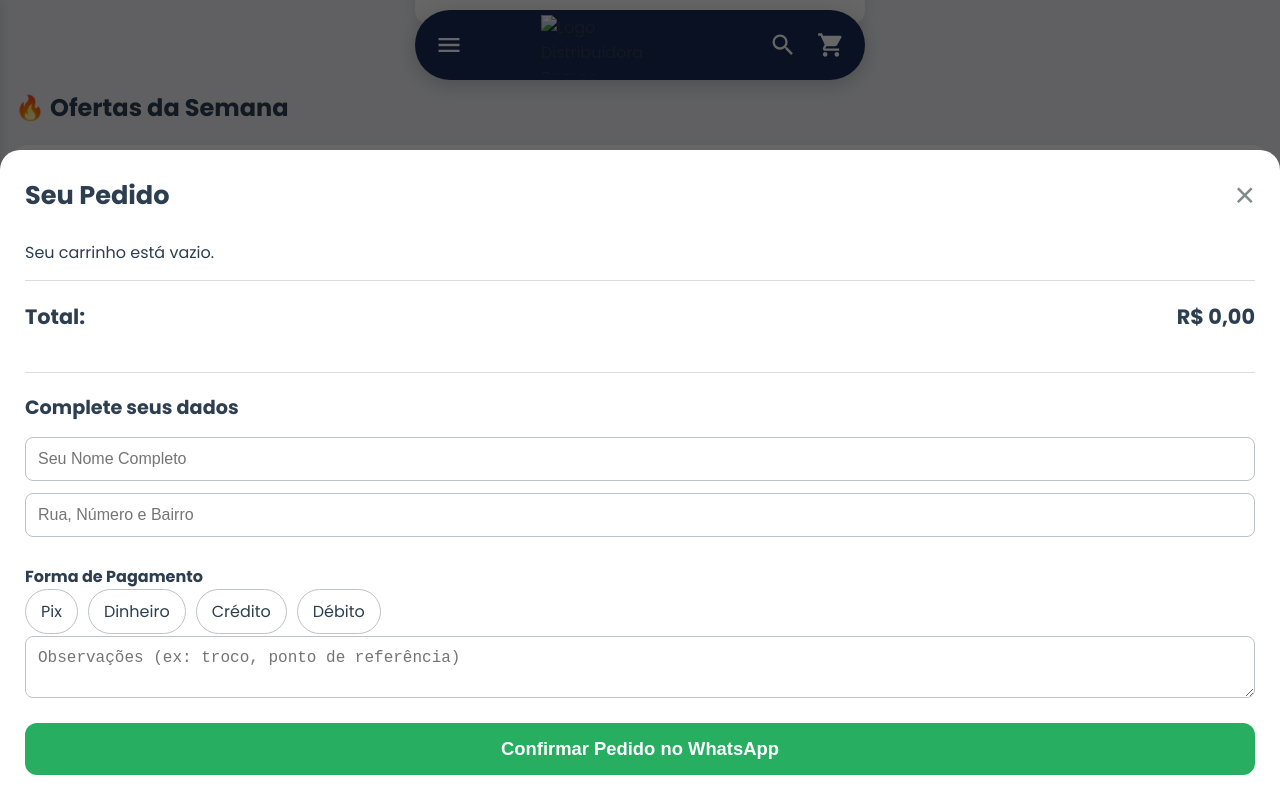
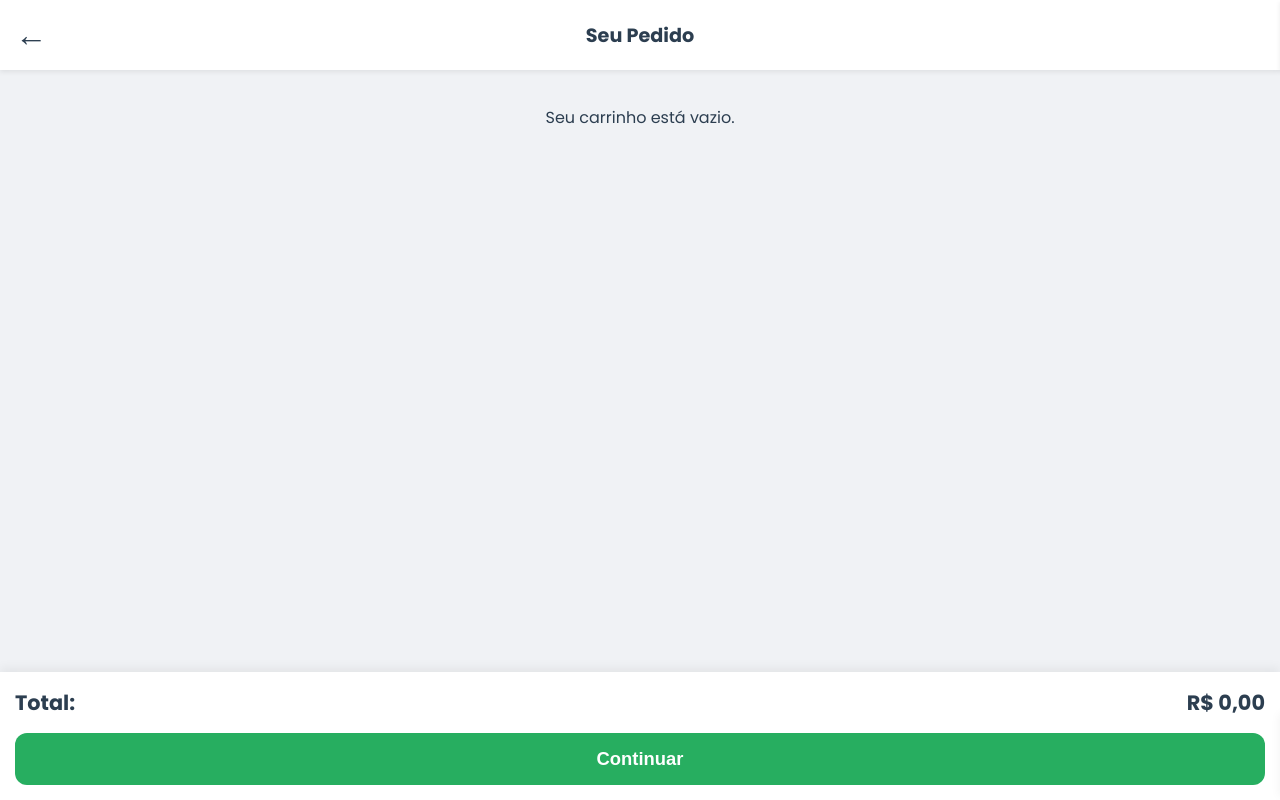
Before and after one commit to Aeluisf/Distribuidora_Ramos, a plain HTML site: page index.html in a window 1280 px wide. Both pictures are taken after a click on the link 831 px from the left and 45 px from the top of the page. Drawn offline with Linux system fonts and the light colour scheme.

Commit message:
Add files via upload

```diff
--- a/css/style.css
+++ b/css/style.css
@@ -362,34 +362,191 @@ h2 { font-size: 1.5rem; color: var(--dark-text); margin-bottom: 20px; font-weigh
 .product-pricing { margin-top: auto; display: flex; justify-content: space-between; align-items: center; }
 .add-to-cart-btn:hover { background-color: #16a085; transform: scale(1.05); }
 
-/* --- MODAL DO CARRINHO --- */
-.cart-modal-overlay { position: fixed; top: 0; left: 0; width: 100%; height: 100%; background: rgba(0,0,0,0.6); z-index: 1000; opacity: 0; visibility: hidden; transition: opacity 0.3s ease; }
-.cart-modal-overlay.visible { opacity: 1; visibility: visible; }
-.cart-modal { position: fixed; bottom: 0; left: 0; width: 100%; max-height: 90vh; background: var(--white); z-index: 1001; border-top-left-radius: 20px; border-top-right-radius: 20px; padding: 25px; transform: translateY(100%); transition: transform 0.3s ease; display: flex; flex-direction: column; }
-.cart-modal.visible { transform: translateY(0); }
-.cart-modal-header { display: flex; justify-content: space-between; align-items: center; margin-bottom: 25px; flex-shrink: 0; }
-.cart-modal-header h2 { margin: 0; font-size: 1.6rem; }
-.close-cart-btn { background: none; border: none; font-size: 2.2rem; cursor: pointer; color: #7f8c8d; }
-.cart-items-container { overflow-y: auto; -webkit-overflow-scrolling: touch; flex-grow: 1; }
-.cart-item { display: flex; align-items: center; padding: 10px 0; border-bottom: 1px solid #ebf0f2; }
-.cart-item:last-child { border-bottom: none; }
-.cart-item-img { width: 70px; height: 70px; object-fit: contain; margin-right: 15px; }
-.cart-item-info { flex-grow: 1; }
-.cart-item-name { font-weight: 600; }
-.cart-item-controls { display: flex; align-items: center; gap: 10px; }
-.quantity-btn { background: #e0e6ed; border: none; width: 35px; height: 35px; border-radius: 50%; font-size: 1.3rem; cursor: pointer; }
-.cart-modal-summary { display: flex; justify-content: space-between; padding: 20px 0; border-top: 1px solid #dcdcdc; font-size: 1.3rem; font-weight: 700; margin-top: 15px; flex-shrink: 0; }
-.customer-info { padding-top: 20px; border-top: 1px solid #dcdcdc; margin-top: 20px; flex-shrink: 0; }
+/* --- ESTILOS PARA O CARRINHO DE PÁGINA INTEIRA EM 2 ETAPAS --- */
+.cart-page {
+    position: fixed;
+    top: 0;
+    left: 0;
+    width: 100%;
+    height: 100%;
+    background-color: var(--white);
+    z-index: 1100;
+    transform: translateX(100%);
+    transition: transform 0.35s ease-in-out;
+    overflow: hidden;
+}
+
+.cart-page.visible {
+    transform: translateX(0);
+}
+
+.cart-view-container {
+    position: absolute;
+    top: 0;
+    left: 0;
+    width: 100%;
+    height: 100%;
+    background-color: var(--white);
+    display: flex;
+    flex-direction: column;
+    transition: transform 0.35s ease-in-out;
+}
+
+#cart-checkout-view {
+    transform: translateX(100%);
+}
+
+#cart-checkout-view.active {
+    transform: translateX(0);
+}
+.cart-view-container.active {
+    transform: translateX(0);
+}
+
+
+.cart-view-container.exit-left {
+    transform: translateX(-100%);
+}
+
+.cart-page-header {
+    padding: 0 15px;
+    display: flex;
+    align-items: center;
+    box-shadow: 0 2px 5px rgba(0,0,0,0.08);
+    position: relative;
+    justify-content: center;
+    height: 70px;
+    flex-shrink: 0;
+    background-color: var(--white);
+}
+
+.cart-page-header h2 {
+    margin: 0;
+    font-size: 1.2rem;
+}
+
+.cart-page-header .back-btn {
+    background: none;
+    border: none;
+    font-size: 2rem;
+    color: var(--dark-text);
+    cursor: pointer;
+    position: absolute;
+    left: 15px;
+}
+
+.cart-page-body {
+    overflow-y: auto;
+    flex-grow: 1;
+    padding: 15px;
+    background-color: var(--light-gray);
+}
+
+.checkout-body {
+    overflow-y: auto;
+    flex-grow: 1;
+    padding: 15px;
+    background-color: var(--light-gray);
+}
+
+.cart-item {
+    background-color: var(--white);
+    padding: 10px;
+    border-radius: var(--border-radius);
+    margin-bottom: 10px;
+    box-shadow: 0 2px 8px rgba(0,0,0,0.05);
+    display: flex;
+    align-items: center;
+}
+
+.cart-item-img {
+    width: 70px;
+    height: 70px;
+    object-fit: contain;
+    margin-right: 15px;
+}
+.cart-item-info {
+    flex-grow: 1;
+}
+.cart-item-name {
+    font-weight: 600;
+}
+.cart-item-controls {
+    display: flex;
+    align-items: center;
+    gap: 10px;
+}
+.quantity-btn {
+    background: #e0e6ed;
+    border: none;
+    width: 35px;
+    height: 35px;
+    border-radius: 50%;
+    font-size: 1.3rem;
+    cursor: pointer;
+}
+
+.customer-info {
+    background-color: var(--white);
+    padding: 20px;
+    border-radius: var(--border-radius);
+}
+
 .customer-info h3 { font-size: 1.2rem; margin-bottom: 15px; }
 .customer-info form { display: flex; flex-direction: column; gap: 12px; }
 .customer-info input, .customer-info textarea { width: 100%; padding: 12px; border: 1px solid #bdc3c7; border-radius: 8px; font-size: 1rem; }
-.confirm-order-btn { background: var(--success-color); color: var(--white); border: none; padding: 15px; width: 100%; border-radius: var(--border-radius); font-size: 1.15rem; font-weight: 700; cursor: pointer; margin-top: 25px; flex-shrink: 0; }
 .payment-method-section { margin-top: 15px; }
-.payment-method-title { font-weight: 600; margin-bottom: 10px; }
-.payment-options { display: flex; flex-wrap: wrap; gap: 10px; }
+
+.payment-method-title {
+    font-weight: 600;
+    margin-bottom: 15px;
+}
+
+/* CORREÇÃO DO ESPAÇAMENTO AQUI */
+.payment-options {
+    display: flex;
+    flex-wrap: wrap;
+}
+.payment-option {
+    margin-right: 8px;
+    margin-bottom: 10px;
+}
+
 .payment-option input[type="radio"] { position: absolute; opacity: 0; }
 .payment-option label { padding: 10px 15px; border: 1px solid #bdc3c7; border-radius: 25px; cursor: pointer; }
 .payment-option input[type="radio"]:checked + label { background-color: var(--dark-text); border-color: var(--dark-text); color: var(--white); }
+
+.cart-page-footer {
+    background-color: var(--white);
+    padding: 15px;
+    padding-bottom: calc(15px + env(safe-area-inset-bottom));
+    box-shadow: 0 -4px 10px rgba(0,0,0,0.06);
+    flex-shrink: 0;
+}
+
+.cart-page-footer .cart-modal-summary {
+    padding: 0;
+    border-top: none;
+    margin: 0;
+    margin-bottom: 15px;
+    display: flex;
+    justify-content: space-between;
+    font-size: 1.3rem;
+    font-weight: 700;
+}
+
+.cart-page-footer .confirm-order-btn {
+    margin-top: 0;
+    width: 100%;
+    background: var(--success-color);
+    color: var(--white);
+    border: none;
+    padding: 15px;
+    border-radius: var(--border-radius);
+    font-size: 1.15rem;
+    font-weight: 700;
+    cursor: pointer;
+}
 
 @media (min-width: 768px) {
     .main-header, .bottom-nav { left: 50%; transform: translateX(-50%); max-width: 450px; }
--- a/index.html
+++ b/index.html
@@ -17,7 +17,7 @@
                 <svg viewBox="0 0 24 24"><path d="M3 18h18v-2H3v2zm0-5h18v-2H3v2zm0-7v2h18V6H3z"></path></svg>
             </div>
             <div class="header-logo">
-                <img src="images/minha_logo.png" alt="Logo Distribuidora Ramos" class="logo-img">
+                <img src="images/logo2.png" alt="Logo Distribuidora Ramos" class="logo-img">
             </div>
             <div class="header-actions">
                 <div id="header-search-icon" class="header-icon">
@@ -91,7 +91,7 @@
     <div id="side-menu-overlay" class="side-menu-overlay"></div>
     <div id="side-menu" class="side-menu">
         <div class="side-menu-header">
-            <img src="images/minha_logo.png" alt="Logo Distribuidora Ramos" class="logo-img-side">
+            <img src="images/logo2.png" alt="Logo Distribuidora Ramos" class="logo-img-side">
             <button id="close-side-menu-btn" class="close-side-menu-btn">&times;</button>
         </div>
         <nav class="side-menu-nav">
@@ -104,14 +104,54 @@
         </div>
     </div>
 
-    <div id="cart-modal-overlay" class="cart-modal-overlay"></div>
-    <div id="cart-modal" class="cart-modal">
-        <div class="cart-modal-header"><h2>Seu Pedido</h2><button id="close-cart-btn" class="close-cart-btn">&times;</button></div>
-        <div id="cart-items-container" class="cart-items-container"></div>
-        <div class="cart-modal-summary"><strong>Total:</strong><strong id="cart-total-price">R$ 0,00</strong></div>
-        <div class="customer-info"><h3>Complete seus dados</h3><form id="customer-form"><input type="text" id="customer-name" placeholder="Seu Nome Completo" required><input type="text" id="customer-address" placeholder="Rua, Número e Bairro" required><div class="payment-method-section"><h4 class="payment-method-title">Forma de Pagamento</h4><div class="payment-options"><div class="payment-option"><input type="radio" id="payment-pix" name="payment-method" value="Pix" required><label for="payment-pix">Pix</label></div><div class="payment-option"><input type="radio" id="payment-dinheiro" name="payment-method" value="Dinheiro"><label for="payment-dinheiro">Dinheiro</label></div><div class="payment-option"><input type="radio" id="payment-credito" name="payment-method" value="Cartão de Crédito"><label for="payment-credito">Crédito</label></div><div class="payment-option"><input type="radio" id="payment-debito" name="payment-method" value="Cartão de Débito"><label for="payment-debito">Débito</label></div></div></div><textarea id="customer-obs" placeholder="Observações (ex: troco, ponto de referência)"></textarea></form></div>
-        <button id="confirm-order-btn" class="confirm-order-btn">Confirmar Pedido no WhatsApp</button>
-    </div>
+    <section id="cart-page" class="cart-page">
+
+        <div id="cart-items-view" class="cart-view-container active">
+            <div class="cart-page-header">
+                <button id="close-cart-page-btn" class="back-btn">&larr;</button>
+                <h2>Seu Pedido</h2>
+            </div>
+            <div id="cart-items-container" class="cart-page-body">
+                </div>
+            <div class="cart-page-footer">
+                <div class="cart-modal-summary">
+                    <strong>Total:</strong>
+                    <strong id="cart-total-price">R$ 0,00</strong>
+                </div>
+                <button id="go-to-checkout-btn" class="confirm-order-btn">Continuar</button>
+            </div>
+        </div>
+
+        <div id="cart-checkout-view" class="cart-view-container">
+            <div class="cart-page-header">
+                <button id="back-to-items-btn" class="back-btn">&larr;</button>
+                <h2>Complete os Dados</h2>
+            </div>
+            <div class="checkout-body">
+                <div class="customer-info">
+                    <h3>Dados para Entrega</h3>
+                    <form id="customer-form">
+                        <input type="text" id="customer-name" placeholder="Seu Nome Completo" required>
+                        <input type="text" id="customer-address" placeholder="Rua, Número e Bairro" required>
+                        <div class="payment-method-section">
+                            <h4 class="payment-method-title">Forma de Pagamento</h4>
+                            <div class="payment-options">
+                                <div class="payment-option"><input type="radio" id="payment-pix" name="payment-method" value="Pix" required><label for="payment-pix">Pix</label></div>
+                                <div class="payment-option"><input type="radio" id="payment-dinheiro" name="payment-method" value="Dinheiro"><label for="payment-dinheiro">Dinheiro</label></div>
+                                <div class="payment-option"><input type="radio" id="payment-credito" name="payment-method" value="Cartão de Crédito"><label for="payment-credito">Crédito</label></div>
+                                <div class="payment-option"><input type="radio" id="payment-debito" name="payment-method" value="Cartão de Débito"><label for="payment-debito">Débito</label></div>
+                            </div>
+                        </div>
+                        <textarea id="customer-obs" placeholder="Observações (ex: troco, ponto de referência)"></textarea>
+                    </form>
+                </div>
+            </div>
+            <div class="cart-page-footer">
+                <button id="confirm-order-btn" class="confirm-order-btn">Enviar Pedido para WhatsApp</button>
+            </div>
+        </div>
+
+    </section>
 
     <script src="js/main.js"></script>
 </body>
--- a/js/main.js
+++ b/js/main.js
@@ -1,6 +1,6 @@
 // VERSÃO FINAL E ESTÁVEL
 document.addEventListener('DOMContentLoaded', () => {
-    const WHATSAPP_NUMBER = '5511999999999';
+    const WHATSAPP_NUMBER = '5598991875270';
     let allProducts = [];
     let cart = [];
     let state = { currentCategory: 'Todos', currentSubcategory: 'Todos', searchTerm: '' };
@@ -13,12 +13,18 @@ document.addEventListener('DOMContentLoaded', () => {
         offersContainer: document.getElementById('offers-container'),
         categoryFilters: document.getElementById('category-filters'),
         subcategoryFilters: document.getElementById('subcategory-filters'),
-        cartModalOverlay: document.getElementById('cart-modal-overlay'),
-        cartModal: document.getElementById('cart-modal'),
-        closeCartBtn: document.getElementById('close-cart-btn'),
+
+        cartPage: document.getElementById('cart-page'),
+        closeCartPageBtn: document.getElementById('close-cart-page-btn'),
+        cartItemsView: document.getElementById('cart-items-view'),
+        cartCheckoutView: document.getElementById('cart-checkout-view'),
+        goToCheckoutBtn: document.getElementById('go-to-checkout-btn'),
+        backToItemsBtn: document.getElementById('back-to-items-btn'),
+        confirmOrderBtn: document.getElementById('confirm-order-btn'),
+
         cartItemsContainer: document.getElementById('cart-items-container'),
         cartTotalPriceEl: document.getElementById('cart-total-price'),
-        confirmOrderBtn: document.getElementById('confirm-order-btn'),
+
         searchBar: document.getElementById('search-bar'),
         closeSearchBtn: document.getElementById('close-search-btn'),
         searchInput: document.getElementById('search-input'),
@@ -43,7 +49,7 @@ document.addEventListener('DOMContentLoaded', () => {
         closePageBtns: document.querySelectorAll('.close-page-btn')
     };
 
-    // --- FUNÇÕES DE CONTROLE DE TELA (COM TRAVA DE ROLAGEM DEFINITIVA) ---
+    // --- FUNÇÕES DE CONTROLE DE TELA ---
     const lockScroll = () => {
         scrollY = window.scrollY;
         dom.body.classList.add('body-no-scroll');
@@ -72,10 +78,25 @@ document.addEventListener('DOMContentLoaded', () => {
         unlockScroll();
     };
 
-    const toggleCartModal = () => {
-        const isActive = dom.cartModal.classList.toggle('visible');
-        dom.cartModalOverlay.classList.toggle('visible', isActive);
-        isActive ? lockScroll() : unlockScroll();
+    const showItemsView = () => {
+        dom.cartItemsView.classList.remove('exit-left');
+        dom.cartCheckoutView.classList.remove('active');
+        dom.cartItemsView.classList.add('active');
+    };
+
+    const showCheckoutView = () => {
+        dom.cartItemsView.classList.add('exit-left');
+        dom.cartCheckoutView.classList.add('active');
+    };
+
+    const toggleCartPage = () => {
+        const isActive = dom.cartPage.classList.toggle('visible');
+        if (isActive) {
+            showItemsView();
+            lockScroll();
+        } else {
+            unlockScroll();
+        }
     };
 
     const toggleSideMenu = () => {
@@ -86,9 +107,6 @@ document.addEventListener('DOMContentLoaded', () => {
 
     const toggleSearchBar = () => dom.searchBar.classList.toggle('visible');
 
-    // O restante do seu arquivo JavaScript continua aqui...
-    // (renderProducts, addToCart, event listeners, etc.)
-    // ...
     const filterProducts = () => {
         let products = [...allProducts];
         if (state.searchTerm) {
@@ -143,8 +161,13 @@ document.addEventListener('DOMContentLoaded', () => {
             dom.categoryFilters.appendChild(btn);
         });
     };
+
     const renderSubcategoryFilters = (category) => {
-        if (category === 'Todos') { dom.subcategoryFilters.innerHTML = ''; dom.subcategoryFilters.classList.remove('visible'); return; }
+        if (category === 'Todos') {
+            dom.subcategoryFilters.innerHTML = '';
+            dom.subcategoryFilters.classList.remove('visible');
+            return;
+        }
         const subcategories = [...new Set(allProducts.filter(p => p.category === category && p.subcategory).map(p => p.subcategory))];
         if(subcategories.length > 0){
             dom.subcategoryFilters.innerHTML = '<button class="filter-btn active" data-subcategory="Todos">Todos</button>';
@@ -156,8 +179,12 @@ document.addEventListener('DOMContentLoaded', () => {
                 dom.subcategoryFilters.appendChild(btn);
             });
             dom.subcategoryFilters.classList.add('visible');
-        } else { dom.subcategoryFilters.innerHTML = ''; dom.subcategoryFilters.classList.remove('visible'); }
+        } else {
+            dom.subcategoryFilters.innerHTML = '';
+            dom.subcategoryFilters.classList.remove('visible');
+        }
     };
+
     const updateCart = () => {
         const totalItems = cart.reduce((sum, item) => sum + item.quantity, 0);
         const badgeDisplay = totalItems > 0 ? 'flex' : 'none';
@@ -165,7 +192,7 @@ document.addEventListener('DOMContentLoaded', () => {
         dom.bottomCartBadge.textContent = totalItems;
         dom.headerCartBadge.style.display = badgeDisplay;
         dom.bottomCartBadge.style.display = badgeDisplay;
-        if (cart.length === 0) { dom.cartItemsContainer.innerHTML = '<p class="empty-cart-message">Seu carrinho está vazio.</p>'; dom.cartTotalPriceEl.textContent = 'R$ 0,00'; return; }
+        if (cart.length === 0) { dom.cartItemsContainer.innerHTML = '<p class="empty-cart-message" style="text-align:center; padding: 20px;">Seu carrinho está vazio.</p>'; dom.cartTotalPriceEl.textContent = 'R$ 0,00'; return; }
         dom.cartItemsContainer.innerHTML = '';
         let totalPrice = 0;
         const fragment = document.createDocumentFragment();
@@ -199,6 +226,8 @@ document.addEventListener('DOMContentLoaded', () => {
         }
         updateCart();
     };
+
+    // CORREÇÃO AQUI
     const sendOrderToWhatsApp = () => {
         const name = document.getElementById('customer-name').value.trim();
         const address = document.getElementById('customer-address').value.trim();
@@ -214,16 +243,29 @@ document.addEventListener('DOMContentLoaded', () => {
         message += `\n*Total:* R$ ${total.toFixed(2).replace('.', ',')}\n`;
         if (obs) { message += `\n*Observações:* ${obs}`; }
         const encodedMessage = encodeURIComponent(message);
-        window.open(`whatsapp://send?phone=${WHATSAPP_NUMBER}&text=${encodedMessage}`, '_blank');
+
+        // Este é o link universal e mais confiável
+        const whatsappUrl = `https://wa.me/${WHATSAPP_NUMBER}?text=${encodedMessage}`;
+
+        window.open(whatsappUrl, '_blank');
     };
 
-    // Event Listeners...
+    // --- Event Listeners ---
     dom.headerSearchIcon.addEventListener('click', toggleSearchBar);
     dom.closeSearchBtn.addEventListener('click', toggleSearchBar);
-    dom.headerCartIcon.addEventListener('click', (e) => { e.preventDefault(); toggleCartModal(); });
-    dom.cartButtonBottom.addEventListener('click', (e) => { e.preventDefault(); toggleCartModal(); });
-    dom.closeCartBtn.addEventListener('click', toggleCartModal);
-    dom.cartModalOverlay.addEventListener('click', toggleCartModal);
+
+    dom.headerCartIcon.addEventListener('click', (e) => { e.preventDefault(); toggleCartPage(); });
+    dom.cartButtonBottom.addEventListener('click', (e) => { e.preventDefault(); toggleCartPage(); });
+    dom.closeCartPageBtn.addEventListener('click', toggleCartPage);
+    dom.backToItemsBtn.addEventListener('click', showItemsView);
+    dom.goToCheckoutBtn.addEventListener('click', () => {
+        if (cart.length > 0) {
+            showCheckoutView();
+        } else {
+            alert('Seu carrinho está vazio!');
+        }
+    });
+
     dom.confirmOrderBtn.addEventListener('click', sendOrderToWhatsApp);
     dom.headerMenuIcon.addEventListener('click', toggleSideMenu);
     dom.closeSideMenuBtn.addEventListener('click', toggleSideMenu);
@@ -232,6 +274,7 @@ document.addEventListener('DOMContentLoaded', () => {
     dom.menuHome.addEventListener('click', (e) => { e.preventDefault(); hideAllPages(); toggleSideMenu(); });
     dom.menuAbout.addEventListener('click', (e) => { e.preventDefault(); showPage(dom.aboutPage); toggleSideMenu(); });
     dom.menuContact.addEventListener('click', (e) => { e.preventDefault(); showPage(dom.contactPage); toggleSideMenu(); });
+
     dom.mainContent.addEventListener('click', (e) => {
         const target = e.target;
         if (target.closest('.add-to-cart-btn')) {
```
